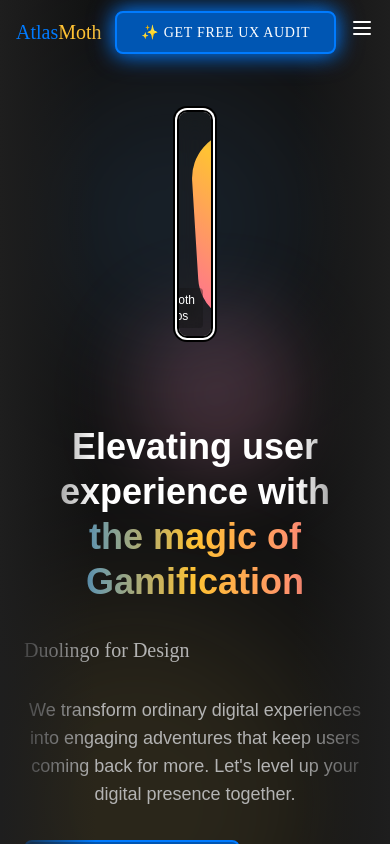
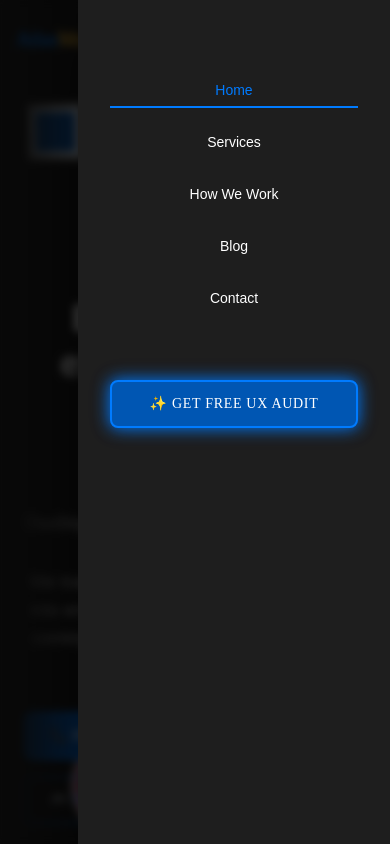
Before and after one commit to kbaid4/atlasmoth, a React (Create React App) app: page / in a window 390 px wide. Both pictures are taken after a click on the button 361 px from the left and 28 px from the top of the page. Shown: the top 844 px of the page. Built offline with nearby package versions, Linux system fonts and the light colour scheme; no server answers.

Commit message:
Responsive gamified hero section, improved mobile/tablet scaling, brand-aligned animated background

```diff
--- a/src/components/Navbar.js
+++ b/src/components/Navbar.js
@@ -4,6 +4,7 @@ import { motion } from 'framer-motion';
 
 const Navbar = () => {
   const [isScrolled, setIsScrolled] = useState(false);
+  const [menuOpen, setMenuOpen] = useState(false);
   const location = useLocation();
 
   // Change navbar styling on scroll
@@ -15,10 +16,24 @@ const Navbar = () => {
         setIsScrolled(false);
       }
     };
-
     window.addEventListener('scroll', handleScroll);
     return () => window.removeEventListener('scroll', handleScroll);
   }, []);
+
+  // Prevent background scroll when menu is open
+  useEffect(() => {
+    if (menuOpen) {
+      document.body.style.overflow = 'hidden';
+    } else {
+      document.body.style.overflow = '';
+    }
+    return () => { document.body.style.overflow = ''; };
+  }, [menuOpen]);
+
+  // Close menu on route change
+  useEffect(() => {
+    setMenuOpen(false);
+  }, [location]);
 
   return (
     <motion.nav
@@ -44,7 +59,7 @@ const Navbar = () => {
           </motion.div>
         </Link>
 
-        {/* Navigation Links */}
+        {/* Desktop Navigation Links */}
         <div className="hidden md:flex items-center space-x-8">
           <NavLink to="/" active={location.pathname === "/"}>
             Home
@@ -63,10 +78,11 @@ const Navbar = () => {
           </NavLink>
         </div>
 
-        {/* CTA Button */}
+        {/* Desktop CTA Button */}
         <motion.div
           whileHover={{ scale: 1.05 }}
           whileTap={{ scale: 0.95 }}
+          className="hidden md:block"
         >
           <a
             href="#contact"
@@ -76,25 +92,80 @@ const Navbar = () => {
           </a>
         </motion.div>
 
-        {/* Mobile Menu Button - to be implemented with state management */}
+        {/* Mobile Menu Button */}
         <div className="md:hidden">
           <button
-            className="text-white"
-            aria-label="Toggle menu"
+            className={`text-white bg-surface/70 border border-white/20 shadow-lg rounded-lg p-2 transition-all duration-150 focus:outline-none focus:ring-2 focus:ring-primary active:scale-95 ${menuOpen ? 'ring-2 ring-primary' : ''}`}
+            aria-label={menuOpen ? 'Close menu' : 'Open menu'}
+            aria-expanded={menuOpen}
+            aria-controls="mobile-menu"
+            tabIndex={0}
+            style={{ WebkitTapHighlightColor: 'rgba(0,0,0,0.1)' }}
+            onClick={() => setMenuOpen((open) => !open)}
+            onKeyDown={e => { if (e.key === 'Enter' || e.key === ' ') setMenuOpen(open => !open); }}
           >
-            {/* Hamburger icon */}
-            <svg
-              xmlns="http://www.w3.org/2000/svg"
-              className="h-6 w-6"
-              fill="none"
-              viewBox="0 0 24 24"
-              stroke="currentColor"
-            >
-              <path strokeLinecap="round" strokeLinejoin="round" strokeWidth={2} d="M4 6h16M4 12h16M4 18h16" />
-            </svg>
+            {menuOpen ? (
+              // Close icon
+              <svg xmlns="http://www.w3.org/2000/svg" className="h-7 w-7" fill="none" viewBox="0 0 24 24" stroke="currentColor">
+                <path strokeLinecap="round" strokeLinejoin="round" strokeWidth={2} d="M6 18L18 6M6 6l12 12" />
+              </svg>
+            ) : (
+              // Hamburger icon
+              <svg xmlns="http://www.w3.org/2000/svg" className="h-7 w-7" fill="none" viewBox="0 0 24 24" stroke="currentColor">
+                <rect x="3" y="5" width="18" height="2" rx="1" fill="currentColor" />
+                <rect x="3" y="11" width="18" height="2" rx="1" fill="currentColor" />
+                <rect x="3" y="17" width="18" height="2" rx="1" fill="currentColor" />
+              </svg>
+            )}
           </button>
         </div>
       </div>
+
+      {/* Mobile Menu Overlay */}
+      {menuOpen && (
+        <motion.div
+          initial={{ opacity: 0 }}
+          animate={{ opacity: 1 }}
+          exit={{ opacity: 0 }}
+          className="fixed inset-0 z-40 bg-black/70 backdrop-blur-sm flex flex-col md:hidden"
+        >
+          <motion.div
+            initial={{ x: '100%' }}
+            animate={{ x: 0 }}
+            exit={{ x: '100%' }}
+            transition={{ type: 'spring', stiffness: 300, damping: 30 }}
+            className="ml-auto w-4/5 max-w-xs h-full bg-surface shadow-2xl flex flex-col p-8 gap-6"
+            id="mobile-menu"
+          >
+            <nav className="flex flex-col gap-4 mt-10">
+              <NavLink to="/" active={location.pathname === "/"} onClick={() => setMenuOpen(false)}>
+                Home
+              </NavLink>
+              <NavLink to="/#services" active={location.hash === "#services"} onClick={() => setMenuOpen(false)}>
+                Services
+              </NavLink>
+              <NavLink to="/#how-we-work" active={location.hash === "#how-we-work"} onClick={() => setMenuOpen(false)}>
+                How We Work
+              </NavLink>
+              <NavLink to="/blog" active={location.pathname === "/blog"} onClick={() => setMenuOpen(false)}>
+                Blog
+              </NavLink>
+              <NavLink to="/#contact" active={location.hash === "#contact"} onClick={() => setMenuOpen(false)}>
+                Contact
+              </NavLink>
+            </nav>
+            <a
+              href="#contact"
+              className="game-button bg-primary hover:bg-primary-dark text-white font-display text-base px-6 py-3 rounded-full animate-glow mt-10 shadow-lg focus:outline-none focus:ring-2 focus:ring-primary"
+              style={{ minHeight: 48 }}
+              onClick={() => setMenuOpen(false)}
+              tabIndex={0}
+            >
+              ✨ Get Free UX Audit
+            </a>
+          </motion.div>
+        </motion.div>
+      )}
     </motion.nav>
   );
 };
--- a/src/components/home/Hero.js
+++ b/src/components/home/Hero.js
@@ -5,52 +5,75 @@ const Hero = () => {
   return (
     <section className="relative min-h-screen flex items-center pt-16 overflow-hidden bg-background">
       {/* Animated Background Elements */}
-      <div className="absolute inset-0 pointer-events-none">
-        {/* Animated Floating Elements */}
+      <div className="absolute inset-0 pointer-events-none z-0">
+        {/* Pixel floating squares */}
         <motion.div
-          className="absolute w-64 h-64 rounded-full bg-primary-light/10 blur-3xl"
+          className="absolute w-12 h-12 bg-primary/60 border-4 border-white pixel-border shadow-xl"
+          style={{ top: '12%', left: '8%' }}
           animate={{
-            x: [0, 30, 0],
-            y: [0, -50, 0],
+            y: [0, -30, 0],
+            x: [0, 12, 0],
+            rotate: [0, 15, -10, 0]
+          }}
+          transition={{ repeat: Infinity, repeatType: 'reverse', duration: 9 }}
+        />
+        {/* Diamond shape */}
+        <motion.div
+          className="absolute w-16 h-16 bg-secondary/40 border-2 border-secondary-light rotate-45 shadow-2xl"
+          style={{ top: '20%', right: '14%' }}
+          animate={{
+            y: [0, 40, 0],
+            x: [0, -20, 0],
             scale: [1, 1.2, 1]
           }}
-          transition={{
-            repeat: Infinity,
-            repeatType: "reverse",
-            duration: 8,
+          transition={{ repeat: Infinity, repeatType: 'reverse', duration: 8, delay: 1 }}
+        />
+        {/* Glowing orb with pixel border */}
+        <motion.div
+          className="absolute w-24 h-24 rounded-full bg-accent/30 border-4 border-accent-light pixel-border shadow-accent/40"
+          style={{ bottom: '8%', left: '18%' }}
+          animate={{
+            y: [0, -20, 0],
+            x: [0, 25, 0],
+            scale: [1, 1.14, 1]
           }}
-          style={{ top: '10%', left: '10%' }}
+          transition={{ repeat: Infinity, repeatType: 'reverse', duration: 10, delay: 2 }}
         />
+        {/* Sparkle/star */}
         <motion.div
-          className="absolute w-96 h-96 rounded-full bg-secondary-light/10 blur-3xl"
+          className="absolute text-2xl text-primary drop-shadow-lg"
+          style={{ top: '32%', left: '35%' }}
           animate={{
-            x: [0, -40, 0],
-            y: [0, 60, 0],
-            scale: [1, 1.3, 1]
+            scale: [1, 1.3, 1],
+            rotate: [0, 30, 0]
           }}
-          transition={{
-            repeat: Infinity,
-            repeatType: "reverse",
-            duration: 10,
-            delay: 1
+          transition={{ repeat: Infinity, repeatType: 'reverse', duration: 4, delay: 2.2 }}
+        >
+          ✨
+        </motion.div>
+        {/* Pixel mini-square */}
+        <motion.div
+          className="absolute w-6 h-6 bg-secondary-light/70 border-2 border-white pixel-border"
+          style={{ bottom: '18%', right: '11%' }}
+          animate={{
+            y: [0, -10, 0],
+            x: [0, 10, 0],
+            rotate: [0, 20, 0]
           }}
-          style={{ bottom: '5%', right: '15%' }}
+          transition={{ repeat: Infinity, repeatType: 'reverse', duration: 7, delay: 1.7 }}
         />
+        {/* Another sparkle */}
         <motion.div
-          className="absolute w-40 h-40 rounded-full bg-accent-light/20 blur-2xl"
+          className="absolute text-xl text-accent drop-shadow"
+          style={{ bottom: '28%', right: '27%' }}
           animate={{
-            x: [0, 60, 0],
-            y: [0, 30, 0],
-            scale: [1, 1.4, 1]
+            scale: [1, 1.2, 1],
+            rotate: [0, -20, 0]
           }}
-          transition={{
-            repeat: Infinity,
-            repeatType: "reverse",
-            duration: 7,
-            delay: 2
-          }}
-          style={{ top: '30%', right: '25%' }}
-        />
+          transition={{ repeat: Infinity, repeatType: 'reverse', duration: 5, delay: 3 }}
+        >
+          ✨
+        </motion.div>
       </div>
 
       {/* Hero Content */}
@@ -113,12 +136,22 @@ const Hero = () => {
           animate={{ opacity: 1, scale: 1 }}
           transition={{ duration: 0.8 }}
         >
-          <div className="relative w-full h-80 sm:h-96 lg:h-[500px]">
-            {/* Replace this with your actual hero image or animation */}
-            <div className="absolute inset-0 flex items-center justify-center">
-              <div className="pixel-border p-4 bg-surface/30 backdrop-blur-md rounded-lg relative overflow-hidden">
+          <div className="relative w-full h-48 sm:h-64 md:h-80 lg:h-[460px] xl:h-[520px] flex items-center justify-center">
+            {/* Responsive pixel/gamified hero image */}
+            <div className="flex items-center justify-center w-full h-full">
+              <div className="pixel-border bg-surface/30 backdrop-blur-md rounded-lg relative overflow-hidden flex items-center justify-center
+                w-32 h-32 p-1
+                sm:w-48 sm:h-48 sm:p-2
+                md:w-64 md:h-64 md:p-3
+                lg:w-80 lg:h-80 lg:p-4
+                xl:w-96 xl:h-96 xl:p-6">
                 <motion.div
-                  className="w-48 h-48 md:w-64 md:h-64 bg-gradient-to-br from-primary via-secondary to-accent rounded-xl"
+                  className="bg-gradient-to-br from-primary via-secondary to-accent rounded-xl flex items-center justify-center
+                    w-20 h-20
+                    sm:w-32 sm:h-32
+                    md:w-44 md:h-44
+                    lg:w-56 lg:h-56
+                    xl:w-72 xl:h-72"
                   animate={{
                     rotate: [0, 90, 180, 270, 360],
                     borderRadius: ["10%", "25%", "50%", "25%", "10%"],
@@ -129,13 +162,13 @@ const Hero = () => {
                     repeat: Infinity,
                   }}
                 >
-                  {/* This is a placeholder for a moth animation or logo */}
+                  {/* Moth logo or animation */}
                   <div className="absolute inset-0 flex items-center justify-center">
-                    <span className="text-4xl">🦋</span>
+                    <span className="text-xl sm:text-3xl md:text-5xl lg:text-6xl xl:text-7xl">🦋</span>
                   </div>
                 </motion.div>
-
-                <div className="absolute bottom-2 right-2 bg-background/30 backdrop-blur px-2 py-1 rounded text-xs">
+                {/* Studio label, responsive */}
+                <div className="absolute bottom-1.5 right-1.5 bg-background/40 backdrop-blur px-1 py-0.5 rounded text-[9px] sm:text-xs md:text-sm lg:text-base xl:text-lg font-display">
                   AtlasMoth Studios
                 </div>
               </div>
```
